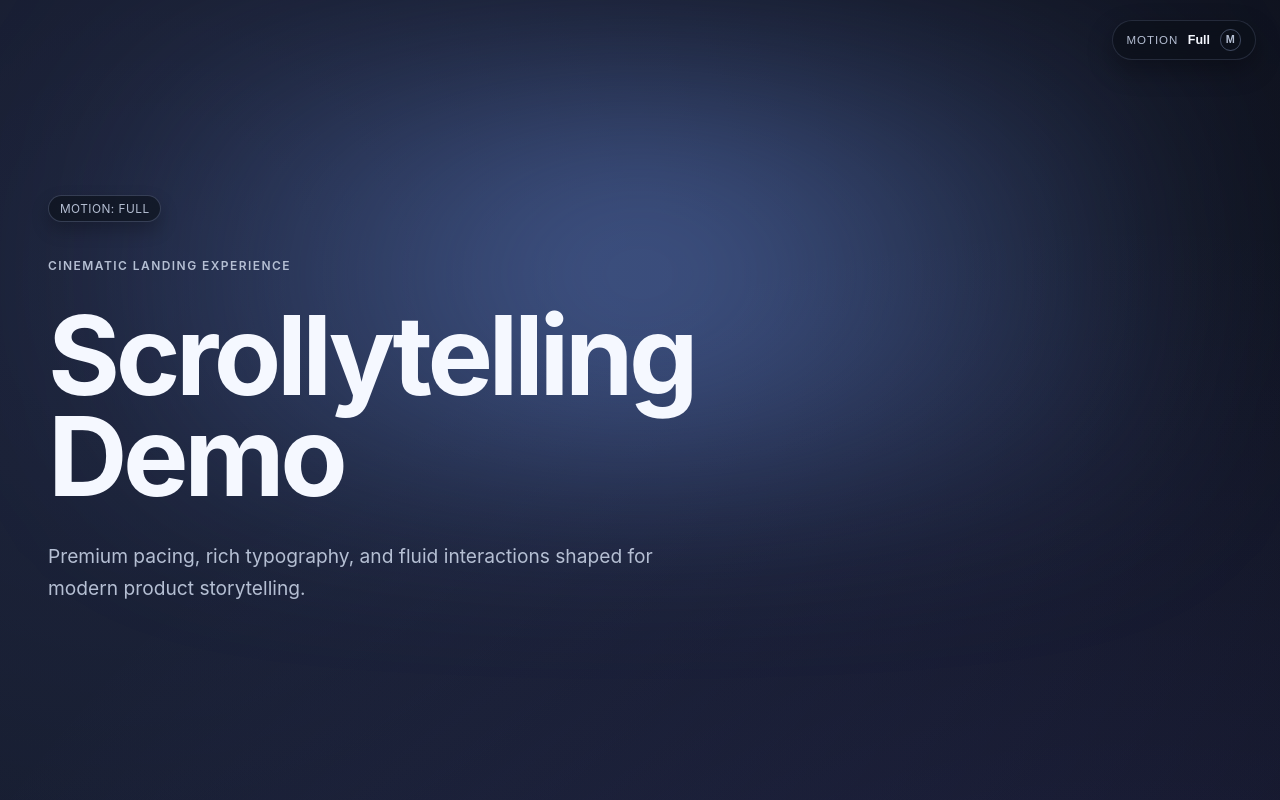
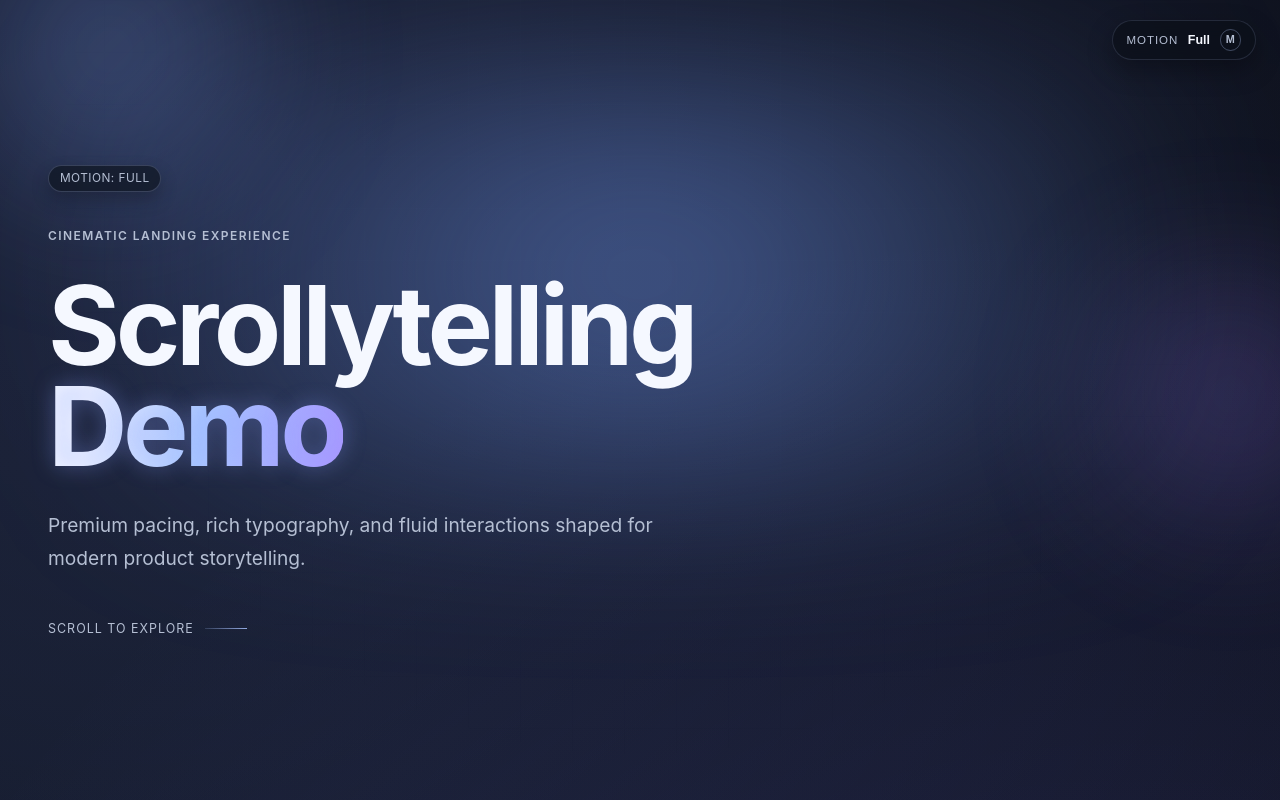
Before and after one commit to thefickleone/firstweb, a React (Vite) app: page / in a window 1280 px wide. Shown: the top 800 px of the page. Built offline with nearby package versions, Linux system fonts and the light colour scheme.

Commit message:
Enhance visual polish with cinematic ambient layers and richer section styling

```diff
--- a/src/App.jsx
+++ b/src/App.jsx
@@ -83,6 +83,11 @@ function App() {
 
   return (
     <div className="app-shell" data-reduced-motion={reducedMotion ? 'true' : 'false'}>
+      <div className="ambient-layer" aria-hidden="true">
+        <span className="ambient-orb ambient-orb-a" />
+        <span className="ambient-orb ambient-orb-b" />
+        <span className="ambient-grid" />
+      </div>
       <PointerLight enabled={!reducedMotion} />
       <ReducedMotionToggle reducedMotion={reducedMotion} onToggle={handleToggleReducedMotion} />
       <MotionModeToast message={toastMessage} visible={toastVisible} />
--- a/src/components/CinematicCTA.jsx
+++ b/src/components/CinematicCTA.jsx
@@ -3,6 +3,7 @@ import { motion } from 'framer-motion';
 function CinematicCTA() {
   return (
     <section className="cta section-padding" id="cta">
+      <p className="eyebrow">Final Frame</p>
       <motion.p
         className="cta-line"
         initial={{ opacity: 0, y: 48, scale: 0.97 }}
@@ -12,6 +13,16 @@ function CinematicCTA() {
       >
         Build your next launch as a story worth scrolling.
       </motion.p>
+      <motion.a
+        className="cta-button"
+        href="#hero"
+        initial={{ opacity: 0, y: 30 }}
+        whileInView={{ opacity: 1, y: 0 }}
+        viewport={{ once: true, amount: 0.6 }}
+        transition={{ duration: 0.7, delay: 0.1, ease: [0.16, 1, 0.3, 1] }}
+      >
+        Replay Experience
+      </motion.a>
     </section>
   );
 }
--- a/src/components/FeatureCards.jsx
+++ b/src/components/FeatureCards.jsx
@@ -2,14 +2,17 @@ import { motion } from 'framer-motion';
 
 const cards = [
   {
+    tag: '01',
     title: 'Cinematic Motion',
     description: 'Micro-interactions and eased transforms maintain a smooth high-end rhythm.',
   },
   {
+    tag: '02',
     title: 'Narrative Structure',
     description: 'Section-to-section flow is tuned for storytelling, not generic scrolling.',
   },
   {
+    tag: '03',
     title: 'Premium Visual System',
     description: 'Subtle gradients, layered depth, and clear hierarchy create an elevated feel.',
   },
@@ -28,9 +31,13 @@ function FeatureCards() {
             className="feature-card"
             initial={{ opacity: 0, scale: 0.88, y: 36 }}
             whileInView={{ opacity: 1, scale: 1, y: 0 }}
+            whileHover={{ y: -8, scale: 1.01 }}
             viewport={{ once: true, amount: 0.45 }}
             transition={{ duration: 0.65, delay: index * 0.12, ease: [0.16, 1, 0.3, 1] }}
           >
+            <div className="feature-card-top">
+              <span className="feature-card-tag">{card.tag}</span>
+            </div>
             <h3>{card.title}</h3>
             <p>{card.description}</p>
           </motion.article>
--- a/src/components/Hero.jsx
+++ b/src/components/Hero.jsx
@@ -23,7 +23,7 @@ function Hero({ reducedMotion }) {
         animate={{ opacity: 1, y: 0 }}
         transition={{ duration: 1.05, delay: 0.05, ease: [0.16, 1, 0.3, 1] }}
       >
-        Scrollytelling Demo
+        Scrollytelling <span className="hero-title-glow">Demo</span>
       </motion.h1>
       <motion.p
         className="hero-copy"
@@ -33,6 +33,15 @@ function Hero({ reducedMotion }) {
       >
         Premium pacing, rich typography, and fluid interactions shaped for modern product storytelling.
       </motion.p>
+      <motion.div
+        className="hero-scroll-cue"
+        initial={{ opacity: 0, y: 16 }}
+        animate={{ opacity: 1, y: 0 }}
+        transition={{ duration: 0.8, delay: 0.45, ease: [0.2, 0.65, 0.3, 0.9] }}
+      >
+        <span>Scroll to explore</span>
+        <span className="hero-scroll-line" aria-hidden="true" />
+      </motion.div>
     </section>
   );
 }
--- a/src/styles/app.css
+++ b/src/styles/app.css
@@ -6,6 +6,47 @@
 .app-content {
   position: relative;
   z-index: 1;
+}
+
+.ambient-layer {
+  position: fixed;
+  inset: 0;
+  z-index: 0;
+  pointer-events: none;
+}
+
+.ambient-orb {
+  position: absolute;
+  border-radius: 999px;
+  filter: blur(72px);
+  opacity: 0.42;
+}
+
+.ambient-orb-a {
+  top: -160px;
+  left: -100px;
+  width: 420px;
+  height: 420px;
+  background: radial-gradient(circle, rgba(131, 168, 255, 0.9) 0%, rgba(131, 168, 255, 0) 70%);
+}
+
+.ambient-orb-b {
+  right: -120px;
+  top: 28vh;
+  width: 340px;
+  height: 340px;
+  background: radial-gradient(circle, rgba(155, 122, 255, 0.78) 0%, rgba(155, 122, 255, 0) 72%);
+}
+
+.ambient-grid {
+  position: absolute;
+  inset: 0;
+  opacity: 0.18;
+  background-image:
+    linear-gradient(rgba(135, 156, 202, 0.08) 1px, transparent 1px),
+    linear-gradient(90deg, rgba(135, 156, 202, 0.08) 1px, transparent 1px);
+  background-size: 52px 52px;
+  mask-image: radial-gradient(circle at 50% 22%, black 30%, transparent 78%);
 }
 
 .pointer-light {
@@ -140,12 +181,38 @@
   letter-spacing: -0.04em;
 }
 
+.hero-title-glow {
+  background: linear-gradient(100deg, #f2f6ff 15%, #aac8ff 52%, #ab95ff 100%);
+  -webkit-background-clip: text;
+  background-clip: text;
+  color: transparent;
+  text-shadow: 0 0 22px rgba(139, 161, 255, 0.35);
+}
+
 .hero-copy {
   margin: 0;
   max-width: 52ch;
   color: var(--text-secondary);
   font-size: clamp(1rem, 1.5vw, 1.25rem);
   line-height: 1.7;
+}
+
+.hero-scroll-cue {
+  margin-top: var(--space-sm);
+  display: inline-flex;
+  align-items: center;
+  gap: 0.7rem;
+  color: var(--text-secondary);
+  font-size: 0.78rem;
+  letter-spacing: 0.08em;
+  text-transform: uppercase;
+}
+
+.hero-scroll-line {
+  display: inline-block;
+  width: 42px;
+  height: 1px;
+  background: linear-gradient(90deg, rgba(152, 177, 234, 0.2), rgba(152, 177, 234, 0.95));
 }
 
 .story-wrapper {
@@ -166,6 +233,11 @@
   grid-template-columns: 24px minmax(0, 680px);
   gap: var(--space-lg);
   align-items: start;
+  padding: clamp(1.2rem, 2.4vw, 2rem);
+  border: 1px solid rgba(160, 179, 220, 0.12);
+  border-radius: 22px;
+  background: linear-gradient(145deg, rgba(16, 22, 36, 0.58), rgba(10, 14, 22, 0.36));
+  box-shadow: 0 26px 55px rgba(2, 6, 14, 0.45);
 }
 
 .story-rail {
@@ -233,6 +305,31 @@
   background: linear-gradient(140deg, rgba(23, 33, 52, 0.88), rgba(13, 18, 29, 0.9));
   box-shadow: var(--shadow-elevated);
   backdrop-filter: blur(12px);
+  transition: border-color 0.22s ease, box-shadow 0.22s ease;
+}
+
+.feature-card:hover {
+  border-color: rgba(166, 189, 248, 0.45);
+  box-shadow: 0 32px 70px rgba(2, 6, 16, 0.62);
+}
+
+.feature-card-top {
+  margin-bottom: var(--space-md);
+}
+
+.feature-card-tag {
+  display: inline-flex;
+  align-items: center;
+  justify-content: center;
+  min-width: 2rem;
+  height: 1.45rem;
+  border-radius: 999px;
+  border: 1px solid rgba(159, 185, 244, 0.28);
+  background: rgba(114, 149, 241, 0.14);
+  color: #d9e6ff;
+  font-size: 0.68rem;
+  font-weight: 700;
+  letter-spacing: 0.06em;
 }
 
 .feature-card h3 {
@@ -251,6 +348,8 @@
   min-height: 85vh;
   display: grid;
   align-items: center;
+  align-content: center;
+  gap: var(--space-md);
   padding-bottom: 10rem;
 }
 
@@ -260,6 +359,28 @@
   font-size: clamp(2.8rem, 6vw, 6rem);
   line-height: 0.98;
   letter-spacing: -0.04em;
+}
+
+.cta-button {
+  display: inline-flex;
+  align-items: center;
+  justify-content: center;
+  width: fit-content;
+  border-radius: 999px;
+  border: 1px solid rgba(154, 182, 242, 0.35);
+  background: linear-gradient(95deg, rgba(109, 144, 243, 0.3), rgba(140, 111, 243, 0.32));
+  color: var(--text-primary);
+  text-decoration: none;
+  padding: 0.72rem 1.1rem;
+  font-size: 0.84rem;
+  letter-spacing: 0.06em;
+  text-transform: uppercase;
+  box-shadow: 0 14px 28px rgba(6, 12, 24, 0.45);
+}
+
+.cta-button:hover {
+  border-color: rgba(183, 204, 255, 0.5);
+  transform: translateY(-1px);
 }
 
 @media (max-width: 1100px) {
@@ -291,8 +412,13 @@
     padding-bottom: 4rem;
   }
 
+  .hero-title-glow {
+    text-shadow: none;
+  }
+
   .story-grid {
     grid-template-columns: 1fr;
+    padding: 1.1rem;
   }
 
   .story-rail {
@@ -306,6 +432,10 @@
 }
 
 @media (prefers-reduced-motion: reduce) {
+  .ambient-layer {
+    display: none;
+  }
+
   .pointer-light {
     display: none;
   }
@@ -314,4 +444,9 @@
     transition: none;
     transform: none;
   }
+
+  .feature-card,
+  .cta-button {
+    transition: none;
+  }
 }
```
